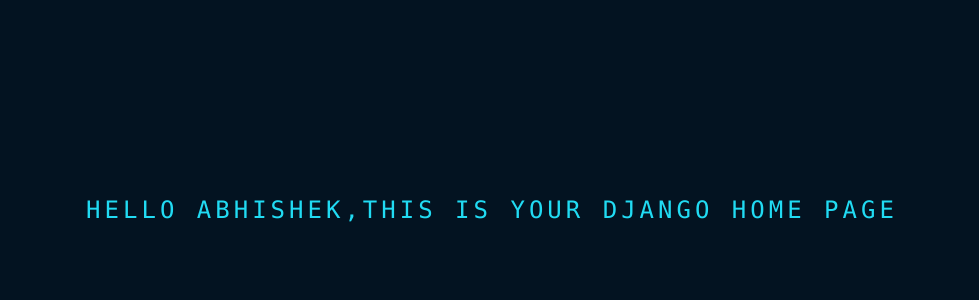
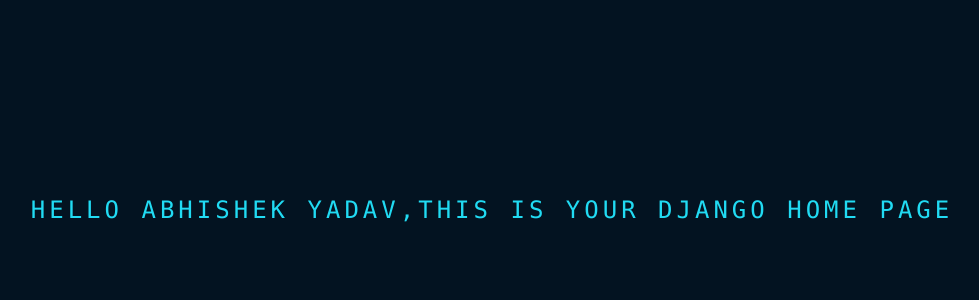
Before and after one commit to abhi14nexu/Django, a Django app: page /aboutus/ in a window 1280 px wide. Shown: the part 190-490 px from the top of the page, without its empty margins (148-1127 px from the left). Run offline with Django 3.2, Linux system fonts and the light colour scheme.

Commit message:
ABhishek to abhishek yadav

```diff
--- a/templates/aboutus.html
+++ b/templates/aboutus.html
@@ -97,7 +97,7 @@ a:hover span:nth-child(4) {
   <span></span>
   <span></span>
   <span></span>
-  Hello Abhishek,This is your Django Home Page
+  Hello Abhishek Yadav,This is your Django Home Page
 </a>
 </body>
 </html>
```
